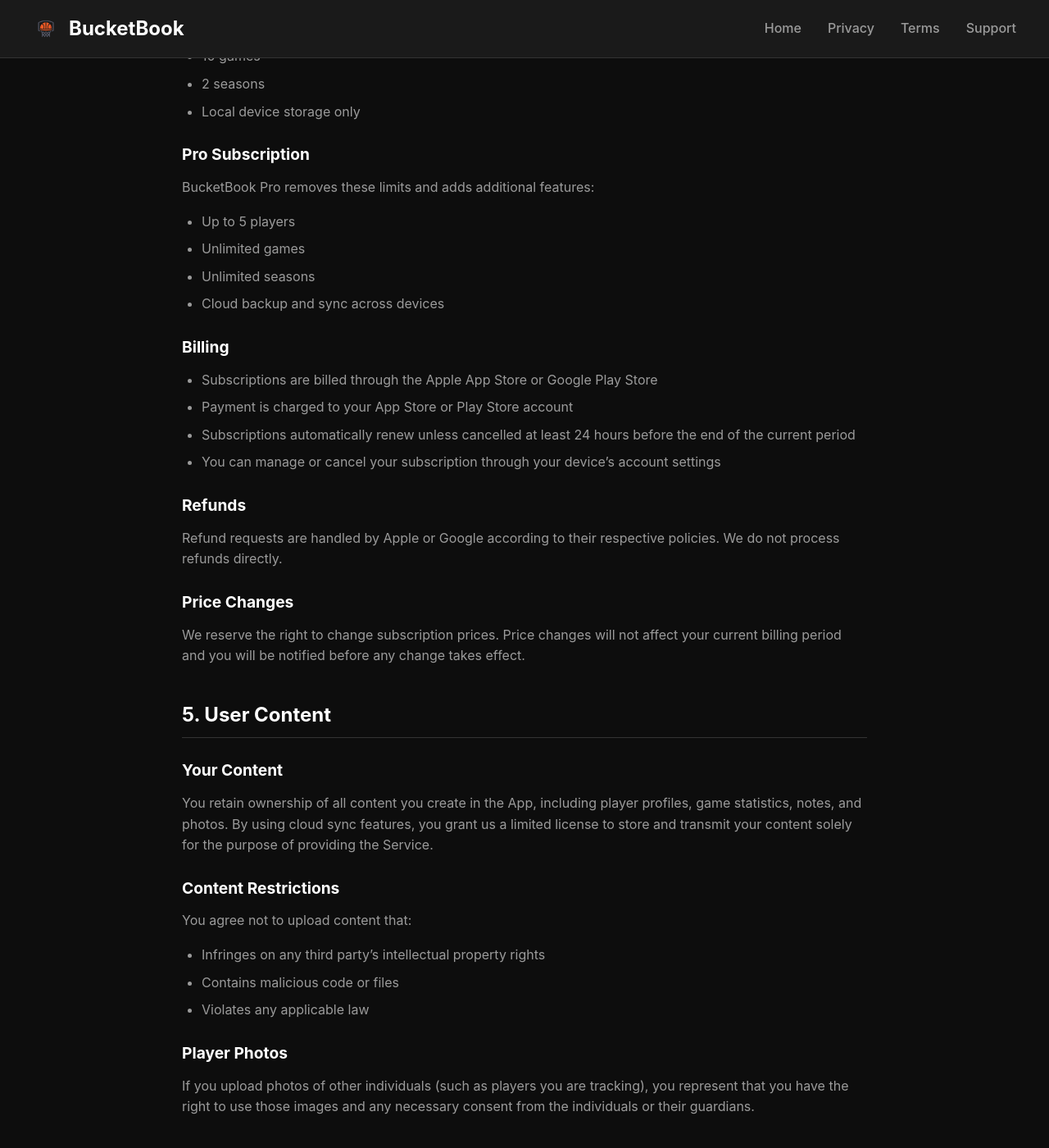
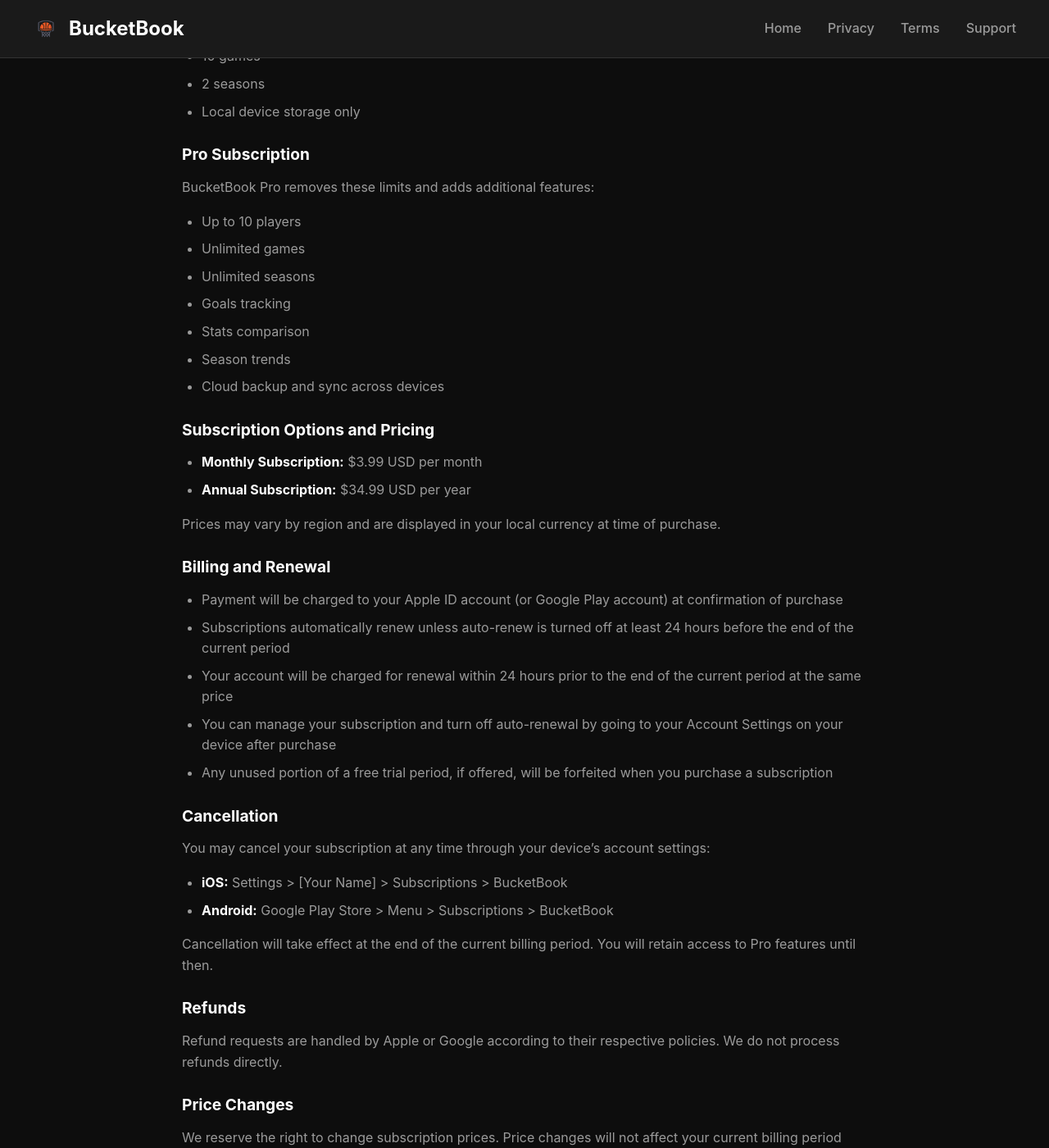
Before and after one commit to cdyork/bucketbook-legal, a Jekyll site: the page built from terms.md, in a window 1280 px wide and 1400 px high, scrolled down 1653 px. Shown: the whole window at 82% size. Built offline with Jekyll 4.4.1, drawn with Linux system fonts in a browser that asks for light colours.

Commit message:
Update Terms of Service with detailed subscription info for App Store compliance
- Add specific subscription prices ($3.99/month, $34.99/year)
- Add detailed billing and renewal terms
- Add cancellation instructions for iOS and Android
- Fix free tier player limit (2 players, not 1)
- Add complete list of Pro features

Co-Authored-By: Claude Opus 4.5 <noreply@anthropic.com>

```diff
--- a/terms.md
+++ b/terms.md
@@ -45,23 +45,40 @@ You may delete your account at any time through the Settings screen. Account del
 
 ### Free Tier
 The App offers a free tier with the following limits:
-- 1 player
+- 2 players
 - 10 games
 - 2 seasons
 - Local device storage only
 
 ### Pro Subscription
 BucketBook Pro removes these limits and adds additional features:
-- Up to 5 players
+- Up to 10 players
 - Unlimited games
 - Unlimited seasons
+- Goals tracking
+- Stats comparison
+- Season trends
 - Cloud backup and sync across devices
 
-### Billing
-- Subscriptions are billed through the Apple App Store or Google Play Store
-- Payment is charged to your App Store or Play Store account
-- Subscriptions automatically renew unless cancelled at least 24 hours before the end of the current period
-- You can manage or cancel your subscription through your device's account settings
+### Subscription Options and Pricing
+- **Monthly Subscription:** $3.99 USD per month
+- **Annual Subscription:** $34.99 USD per year
+
+Prices may vary by region and are displayed in your local currency at time of purchase.
+
+### Billing and Renewal
+- Payment will be charged to your Apple ID account (or Google Play account) at confirmation of purchase
+- Subscriptions automatically renew unless auto-renew is turned off at least 24 hours before the end of the current period
+- Your account will be charged for renewal within 24 hours prior to the end of the current period at the same price
+- You can manage your subscription and turn off auto-renewal by going to your Account Settings on your device after purchase
+- Any unused portion of a free trial period, if offered, will be forfeited when you purchase a subscription
+
+### Cancellation
+You may cancel your subscription at any time through your device's account settings:
+- **iOS:** Settings > [Your Name] > Subscriptions > BucketBook
+- **Android:** Google Play Store > Menu > Subscriptions > BucketBook
+
+Cancellation will take effect at the end of the current billing period. You will retain access to Pro features until then.
 
 ### Refunds
 Refund requests are handled by Apple or Google according to their respective policies. We do not process refunds directly.
```
